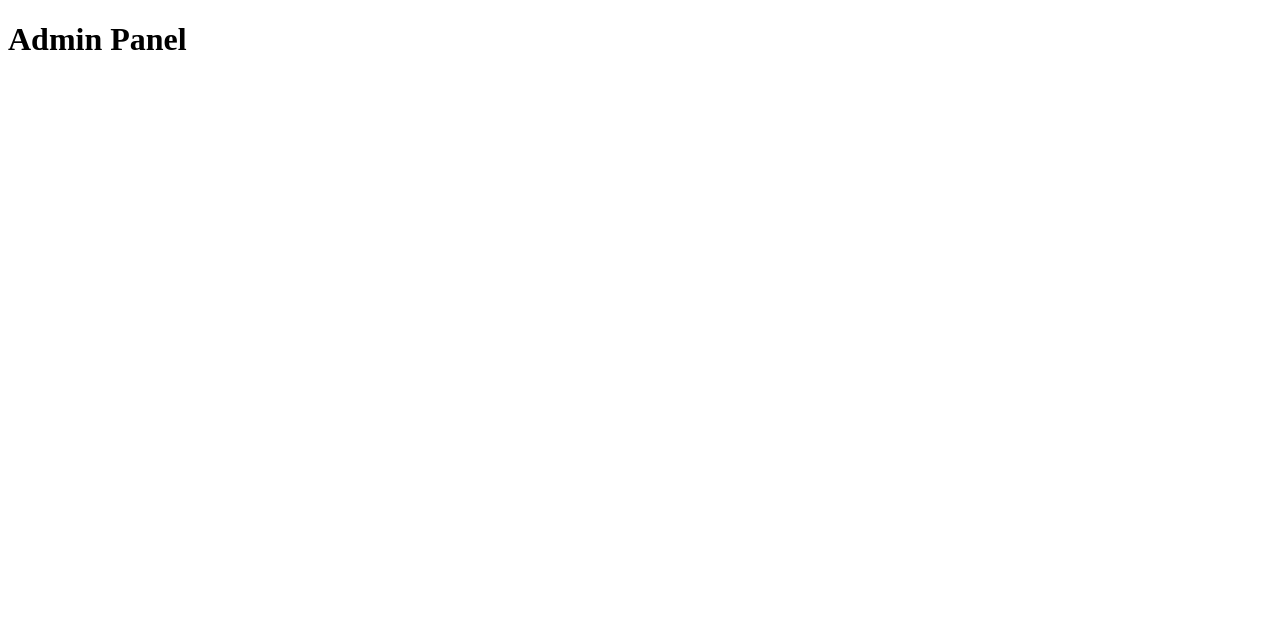
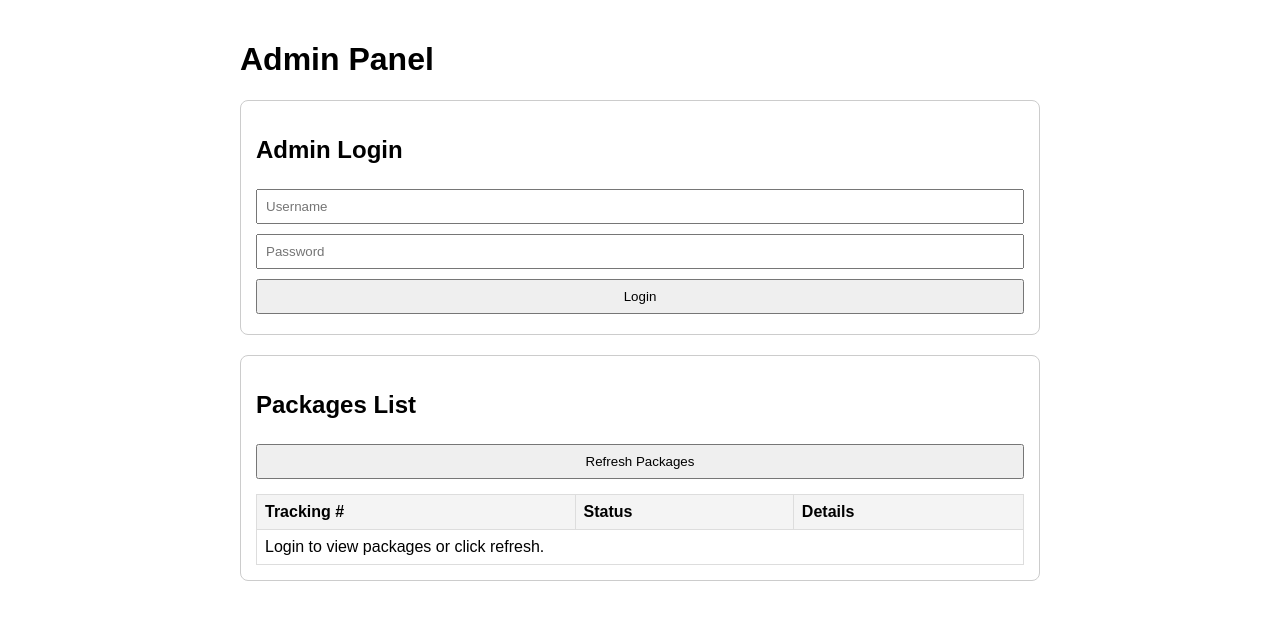
Before and after one commit to kingzarry7-crypto/fidex-express-, a plain HTML site: page admin.html in a window 1280 px wide. Drawn offline with Linux system fonts and the light colour scheme.

Commit message:
Update admin.html

```diff
--- a/admin.html
+++ b/admin.html
@@ -1,15 +1,131 @@
 <!DOCTYPE html>
-<html>
+<html lang="en">
 <head>
-  <title>Admin Dashboard</title>
+    <meta charset="UTF-8">
+    <meta name="viewport" content="width=device-width, initial-scale=1.0">
+    <title>Admin Panel</title>
+    <style>
+        body { font-family: sans-serif; padding: 20px; max-width: 800px; margin: auto; }
+        .card { border: 1px solid #ccc; padding: 15px; border-radius: 8px; margin-bottom: 20px; }
+        input, button { margin: 5px 0; padding: 8px; width: 100%; box-sizing: border-box; }
+        table { width: 100%; border-collapse: collapse; margin-top: 10px; }
+        th, td { border: 1px solid #ddd; padding: 8px; text-align: left; }
+        th { background-color: #f4f4f4; }
+    </style>
 </head>
 <body>
-  <h1>Admin Panel</h1>
 
-  <script>
-    const API_BASE = "https://your-backend-url.com"; // Set your URL
+    <h1>Admin Panel</h1>
 
-    // ... rest of the JS functions here ...
-  </script>
+    <!-- 1. LOGIN FORM -->
+    <div class="card" id="loginSection">
+        <h2>Admin Login</h2>
+        <input type="text" id="username" placeholder="Username">
+        <input type="password" id="password" placeholder="Password">
+        <button onclick="handleLogin()">Login</button>
+    </div>
+
+    <!-- 2. PACKAGES DISPLAY -->
+    <div class="card" id="dashboardSection">
+        <h2>Packages List</h2>
+        <button onclick="loadAdminPackages()">Refresh Packages</button>
+
+        <table id="packageTable">
+            <thead>
+                <tr>
+                    <th>Tracking #</th>
+                    <th>Status</th>
+                    <th>Details</th>
+                </tr>
+            </thead>
+            <tbody id="packageTableBody">
+                <tr><td colspan="3">Login to view packages or click refresh.</td></tr>
+            </tbody>
+        </table>
+    </div>
+
+    <script>
+        // Set this to your backend server URL (e.g., "http://localhost:5000" or your live server URL)
+        const API_BASE = "http://localhost:5000";
+
+        function getAuthHeaders() {
+            const token = localStorage.getItem("adminToken");
+            return {
+                "Content-Type": "application/json",
+                "Authorization": token ? `Bearer ${token}` : ""
+            };
+        }
+
+        // Handle Admin Login
+        async function handleLogin() {
+            const username = document.getElementById("username").value;
+            const password = document.getElementById("password").value;
+
+            try {
+                const res = await fetch(`${API_BASE}/api/admin/login`, {
+                    method: "POST",
+                    headers: { "Content-Type": "application/json" },
+                    body: JSON.stringify({ username, password })
+                });
+
+                const data = await res.json();
+                if (data.token) {
+                    localStorage.setItem("adminToken", data.token);
+                    alert("Login successful!");
+                    loadAdminPackages(); // Auto-load packages after login
+                } else {
+                    alert(data.message || "Login failed");
+                }
+            } catch (err) {
+                console.error("Login Error:", err);
+                alert("Server connection failed. Is API_BASE running?");
+            }
+        }
+
+        // Fetch and render packages in the HTML table
+        async function loadAdminPackages() {
+            const tbody = document.getElementById("packageTableBody");
+            tbody.innerHTML = "<tr><td colspan='3'>Loading...</td></tr>";
+
+            try {
+                const res = await fetch(`${API_BASE}/api/admin/packages`, {
+                    method: "GET",
+                    headers: getAuthHeaders()
+                });
+
+                if (!res.ok) {
+                    throw new Error(`HTTP error! Status: ${res.status}`);
+                }
+
+                const packages = await res.json();
+
+                // If no packages returned
+                if (!packages || packages.length === 0) {
+                    tbody.innerHTML = "<tr><td colspan='3'>No packages found.</td></tr>";
+                    return;
+                }
+
+                // Render list into HTML table rows
+                tbody.innerHTML = packages.map(pkg => `
+                    <tr>
+                        <td>${pkg.trackingNumber || pkg.id || 'N/A'}</td>
+                        <td>${pkg.status || 'Pending'}</td>
+                        <td>${pkg.description || 'N/A'}</td>
+                    </tr>
+                `).join('');
+
+            } catch (err) {
+                console.error("Error loading packages:", err);
+                tbody.innerHTML = `<tr><td colspan='3' style='color:red;'>Failed to load packages (Check console & ensure you logged in).</td></tr>`;
+            }
+        }
+
+        // Run on page load
+        window.addEventListener("DOMContentLoaded", () => {
+            if (localStorage.getItem("adminToken")) {
+                loadAdminPackages();
+            }
+        });
+    </script>
 </body>
 </html>
```
